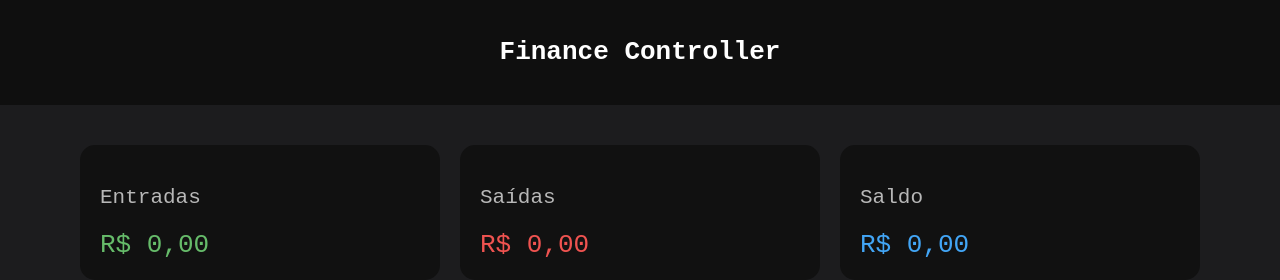
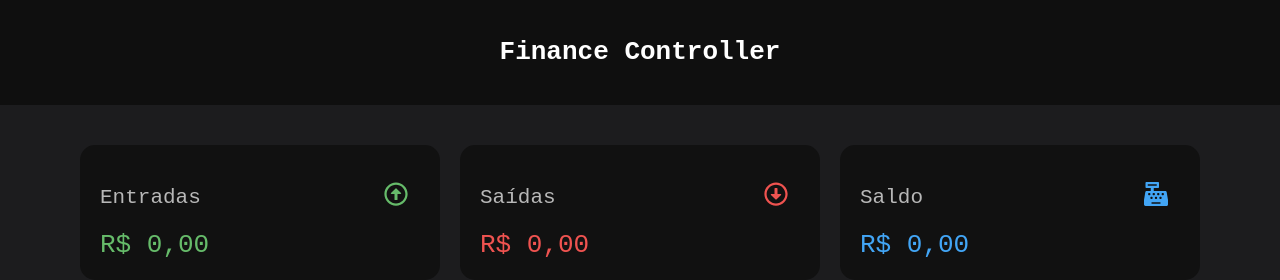
Before and after one commit to DavidGBbr/Sistema-de-gestao-financeira, a React (Create React App) app: page / in a window 1280 px wide. Shown: the top 280 px of the page. Built offline with nearby package versions, Linux system fonts and the light colour scheme.

Commit message:
SGF - #009

```diff
--- a/src/components/CardItem/index.js
+++ b/src/components/CardItem/index.js
@@ -4,7 +4,10 @@ import * as C from "./styles";
 export const CardItem = (props) => {
   return (
     <C.Container>
-      <C.Description>{props.desc}</C.Description>
+      <C.DescriptionContent>
+        <C.Description>{props.desc}</C.Description>
+        <C.Icon>{props.icon}</C.Icon>
+      </C.DescriptionContent>
       <C.Price color={props.color}>{props.price}</C.Price>
     </C.Container>
   );
--- a/src/components/CardItem/styles.js
+++ b/src/components/CardItem/styles.js
@@ -6,15 +6,19 @@ export const Container = styled.div`
   padding: 20px;
   border-radius: 15px;
 
-  @media screen and (max-width: 768px) {
+  @media (max-width: 768px) {
+    width: calc(500px - 40px);
+  }
 
-    display: flex;
-    flex-direction: column;
-    align-items: center;
-    justify-content: center;
-    width: 90%;
-    padding: 5px;
-   }
+  @media (max-width: 500px) {
+    width: calc(100% - 40px);
+  }
+`;
+
+export const DescriptionContent = styled.div`
+  display: flex;
+  justify-content: space-between;
+  align-items: center;
 `;
 
 export const Description = styled.p`
@@ -23,6 +27,13 @@ export const Description = styled.p`
   font-family: monospace;
 `;
 
+export const Icon = styled.span`
+  font-size: 24px;
+  padding: 12px;
+  width: fit-content;
+  height: fit-content;
+`;
+
 export const Price = styled.span`
   color: ${(props) => props.color};
   font-size: 26px;
--- a/src/components/CardItems/index.js
+++ b/src/components/CardItems/index.js
@@ -2,6 +2,11 @@ import React, { useContext } from "react";
 import { TransactionsContext } from "../../context/TransactionsContext";
 import { CardItem } from "../CardItem";
 import * as C from "./styles";
+import {
+  FaRegArrowAltCircleDown,
+  FaRegArrowAltCircleUp,
+  FaCashRegister,
+} from "react-icons/fa";
 
 export const CardItems = () => {
   const { transactionsList } = useContext(TransactionsContext);
@@ -22,6 +27,7 @@ export const CardItems = () => {
           currency: "BRL",
         })}
         desc="Entradas"
+        icon={<FaRegArrowAltCircleUp color="#66bb6a" />}
       />
       <CardItem
         color="#ef5350"
@@ -30,6 +36,7 @@ export const CardItems = () => {
           currency: "BRL",
         })}
         desc="Saídas"
+        icon={<FaRegArrowAltCircleDown color="#ef5350" />}
       />
       <CardItem
         color="#42a5f5"
@@ -38,6 +45,7 @@ export const CardItems = () => {
           currency: "BRL",
         })}
         desc="Saldo"
+        icon={<FaCashRegister color="#42a5f5" />}
       />
     </C.Container>
   );
--- a/src/components/Form/styles.js
+++ b/src/components/Form/styles.js
@@ -88,6 +88,6 @@ export const InputContent = styled.div`
   }
 
   @media (max-width: 850px) {
-    width: 100%;
+    width: calc(100% - 40px);
   }
 `;
--- a/src/components/TableItem/index.js
+++ b/src/components/TableItem/index.js
@@ -1,22 +1,17 @@
 import React from "react";
 import * as C from "./styles";
-import {
-  FaRegArrowAltCircleDown,
-  FaRegArrowAltCircleUp
-
-} from "react-icons/fa"
 
 export const TableItem = ({ data }) => {
   return (
     <C.Tr>
       <C.Td>{data.desc}</C.Td>
       <C.Td>R$ {data.amount}</C.Td>
-     <C.Td align="center">
-      {data.isExpense === "entrance" ? (
-        <FaRegArrowAltCircleUp color="green"/>
-      ) : (
-        <FaRegArrowAltCircleDown color="red"/>
-      )}
+      <C.Td align="center">
+        {data.isExpense === "entrance" ? (
+          <C.Td color="#66bb6a">Entrada</C.Td>
+        ) : (
+          <C.Td color="#ef5350">Saída</C.Td>
+        )}
       </C.Td>
     </C.Tr>
   );
--- a/src/components/TableItem/styles.js
+++ b/src/components/TableItem/styles.js
@@ -11,9 +11,7 @@ export const Td = styled.td`
   font-size: 18px;
 
   @media screen and (max-width: 768px) {
-
-    font-size:14px;
+    font-size: 14px;
     padding: 12px;
-
-   }
+  }
 `;
```
